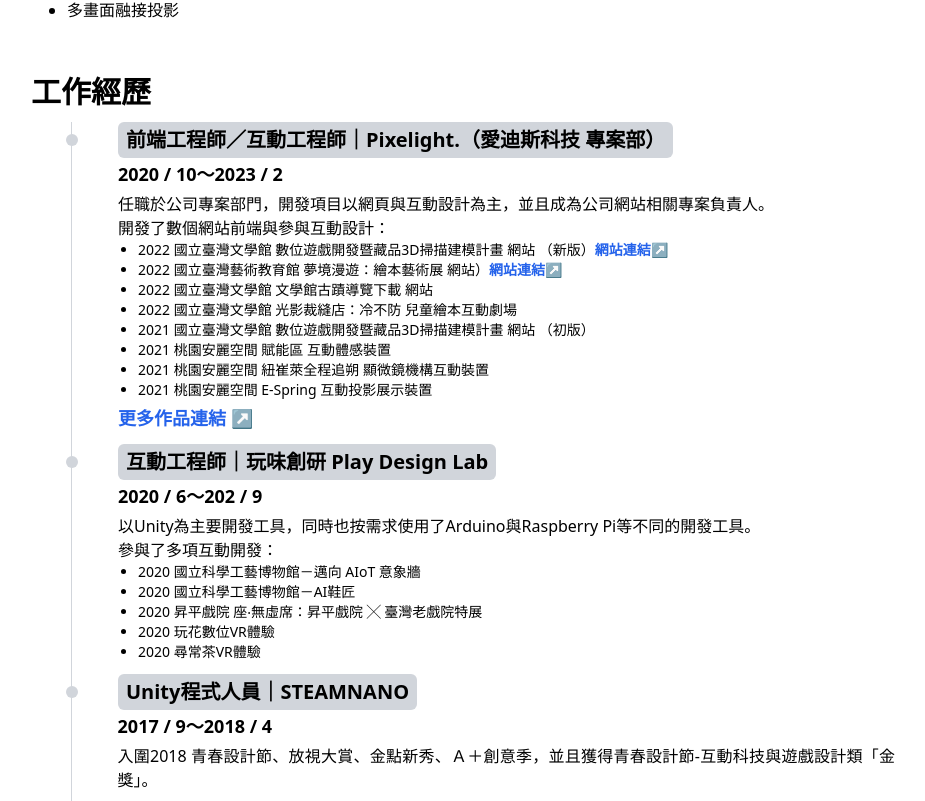
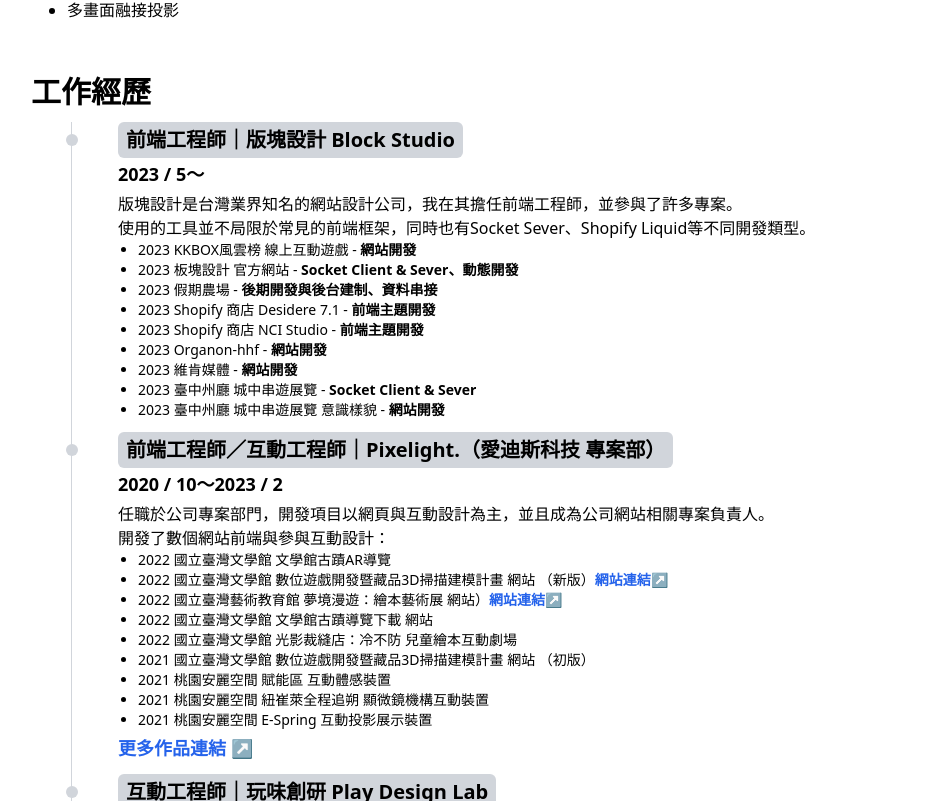
Before and after one commit to cs2338139/Resume, a Vue app: page / in a window 1280 px wide. Shown: the part 1299-2100 px from the top of the page, without its empty margins (174-1099 px from the left). Built offline with nearby package versions, Linux system fonts and the light colour scheme.

Commit message:
feat：新增板塊履歷

```diff
--- a/src/components/timeline-Item.vue
+++ b/src/components/timeline-Item.vue
@@ -3,21 +3,21 @@
 </script>
 
 <template>
-  <div class="flex flex-col w-full mb-3 -ml-1.5 dev-red2">
-    <div class="flex items-center mb-0.5 dev-red2 sm:mb-2">
-      <div class="w-3 h-3 mr-10 bg-gray-300 rounded-full sm:mr-5 dev-red2"></div>
-      <div class="px-2 py-1 text-xl font-bold sm:w-full bg-gray-300 rounded-md sm:text-2xl dev-red2">
+  <div class="flex flex-col w-full mb-3 -ml-1.5">
+    <div class="flex items-center mb-0.5 sm:mb-2">
+      <div class="w-3 h-3 mr-10 bg-gray-300 rounded-full sm:mr-5"></div>
+      <div class="px-2 py-1 text-xl font-bold sm:w-full bg-gray-300 rounded-md sm:text-2xl">
         <div class="inline"><slot name="position" /></div>
         <span class="sm:hidden">｜</span>
         <div class="inline sm:hidden"><slot name="company" /></div>
       </div>
     </div>
-    <div class="flex dev-red2">
-      <div class="w-3 mr-10 sm:mr-5 dev-red2"></div>
-      <div class="text-justify dev-red2">
+    <div class="flex">
+      <div class="w-3 mr-10 sm:mr-5"></div>
+      <div class="text-justify">
         <div class="hidden text-xl font-bold sm:block"><slot name="company" /></div>
-        <div class="mb-1 text-lg font-semibold dev-red2"><slot name="time" /></div>
-        <div class="dev-red2"><slot name="content" /></div>
+        <div class="mb-1 text-lg font-semibold"><slot name="time" /></div>
+        <div class=""><slot name="content" /></div>
       </div>
     </div>
   </div>
--- a/src/style.css
+++ b/src/style.css
@@ -11,6 +11,10 @@
   @apply body-base;
   @apply md:body-md;
   @apply sm:body-sm;
+}
+
+b {
+  font-weight: 700;
 }
 
 @layer utilities {
@@ -44,12 +48,12 @@
   }
   .wrap {
     @apply max-w-[1080px] relative mx-auto py-10 px-6;
-    @apply xl:px-2 xl:py-5
+    @apply xl:px-2 xl:py-5;
   }
 
   .wrapInner {
     @apply px-20 py-14;
-    @apply xl:px-10 xl:py-5 sm:px-3
+    @apply xl:px-10 xl:py-5 sm:px-3;
   }
 
   .link {
--- a/src/views/Home.vue
+++ b/src/views/Home.vue
@@ -29,10 +29,6 @@
       <introduction class="mb-10">
         <template #title>個人簡述</template>
         <template #content>
-          <!-- 曾作為工程師任職於互動設計公司，執行了多項互動設計相關的開發專案。<br />
-          我能夠善用各種不同的開發工具來達到專案的目的，而隨著自己的職涯規劃，也慢慢地從互動設計轉往網頁前端。在一次專案的需求下，我以自學的方式踏入了前端網頁的領域，同時也成為公司的網站開發案的負責人，獨立完成了數個網頁開發的專案。<br />
-          相比過去開發的互動App或是現場的互動機構裝置，我更喜歡網站的形式，它不用讓使用者特地去安裝App或是到現場才能觀看，只需要瀏覽器和網路就能夠將資訊與畫面傳遞給使用者，大大的推廣了作品的傳遞幅度，這樣的便捷讓我深深的著迷。<br />
-          在一頭栽入前端領域後，我養成了定期上Awwwards、The FWA等前端作品網站的習慣，在欣賞國內外厲害的作品的同時，也嘗試去解析他們可能使用的工具和達成效果的方式，講它們化為自己的記憶庫。<br/> -->
           有多年的軟體開發經歷，曾作為工程師任職於互動設計公司，執行了多項網頁與互動設計相關的開發專案，隨著職涯規劃，開始以網頁開發為主要項目。<br />
           我能夠善用各種不同的開發工具來達到專案的目的，喜歡嘗試不同的新東西，會研究沒有使用過的開發工具，或是不同的程式撰寫方法，來達到更有效的開發。<br />
           在閒暇之餘也會翻開曾經執行過的專案，重新檢視程式碼，思考著要如何以更好更有效的方式來撰寫，重新審視是當時的邏輯是否有不通順的地方，確保自己能夠不斷的進步。<br />
@@ -111,6 +107,26 @@
         <template #title>工作經歷</template>
         <template #content>
           <timelineItem>
+            <template #position>前端工程師</template>
+            <template #company>版塊設計 Block Studio</template>
+            <template #time>2023 / 5～</template>
+            <template #content>
+              版塊設計是台灣業界知名的網站設計公司，我在其擔任前端工程師，並參與了許多專案。<br />
+              使用的工具並不局限於常見的前端框架，同時也有Socket Sever、Shopify Liquid等不同開發類型。<br />
+              <ul class="list-disc text-sm pl-5">
+                <li>2023 KKBOX風雲榜 線上互動遊戲 - <b>網站開發</b></li>
+                <li>2023 板塊設計 官方網站 - <b>Socket Client & Sever、動態開發</b></li>
+                <li>2023 假期農場 - <b>後期開發與後台建制、資料串接</b></li>
+                <li>2023 Shopify 商店 Desidere 7.1 - <b>前端主題開發</b></li>
+                <li>2023 Shopify 商店 NCI Studio - <b>前端主題開發</b></li>
+                <li>2023 Organon-hhf - <b>網站開發</b></li>
+                <li>2023 維肯媒體 - <b>網站開發</b></li>
+                <li>2023 臺中州廳 城中串遊展覽 - <b>Socket Client & Sever</b></li>
+                <li>2023 臺中州廳 城中串遊展覽 意識樣貌 - <b>網站開發</b></li>
+              </ul>
+            </template>
+          </timelineItem>
+          <timelineItem>
             <template #position>前端工程師／互動工程師</template>
             <template #company>Pixelight.（愛迪斯科技 專案部）</template>
             <template #time>2020 / 10～2023 / 2</template>
@@ -118,9 +134,9 @@
               任職於公司專案部門，開發項目以網頁與互動設計為主，並且成為公司網站相關專案負責人。<br />
               開發了數個網站前端與參與互動設計：<br />
               <ul class="list-disc text-sm pl-5">
-                <!-- <li>2022 VIBE 400 網站<a href="project.vibe400.jinchengstudio.com" target="_blank" class="link font-bold ">網站連結↗</a></li> -->
-                <li>2022 國立臺灣文學館 數位遊戲開發暨藏品3D掃描建模計畫 網站 （新版）<a href="https://project.ws.jinchengstudio.com/" target="_blank" class="link font-bold ">網站連結↗</a></li>
-                <li>2022 國立臺灣藝術教育館 夢境漫遊：繪本藝術展 網站）<a href="https://picturebookart.com.tw/" target="_blank" class="link font-bold ">網站連結↗</a></li>
+                <li>2022 國立臺灣文學館 文學館古蹟AR導覽</li>
+                <li>2022 國立臺灣文學館 數位遊戲開發暨藏品3D掃描建模計畫 網站 （新版）<a href="https://project.ws.jinchengstudio.com/" target="_blank" class="link font-bold">網站連結↗</a></li>
+                <li>2022 國立臺灣藝術教育館 夢境漫遊：繪本藝術展 網站）<a href="https://picturebookart.com.tw/" target="_blank" class="link font-bold">網站連結↗</a></li>
                 <li>2022 國立臺灣文學館 文學館古蹟導覽下載 網站</li>
                 <li>2022 國立臺灣文學館 光影裁縫店：冷不防 兒童繪本互動劇場</li>
                 <li>2021 國立臺灣文學館 數位遊戲開發暨藏品3D掃描建模計畫 網站 （初版）</li>
```
